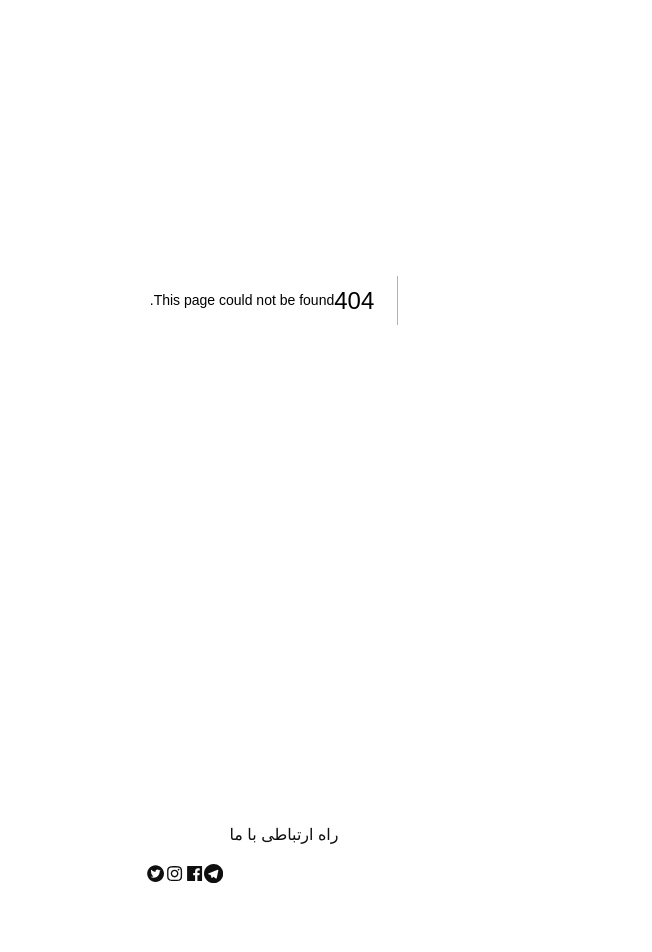
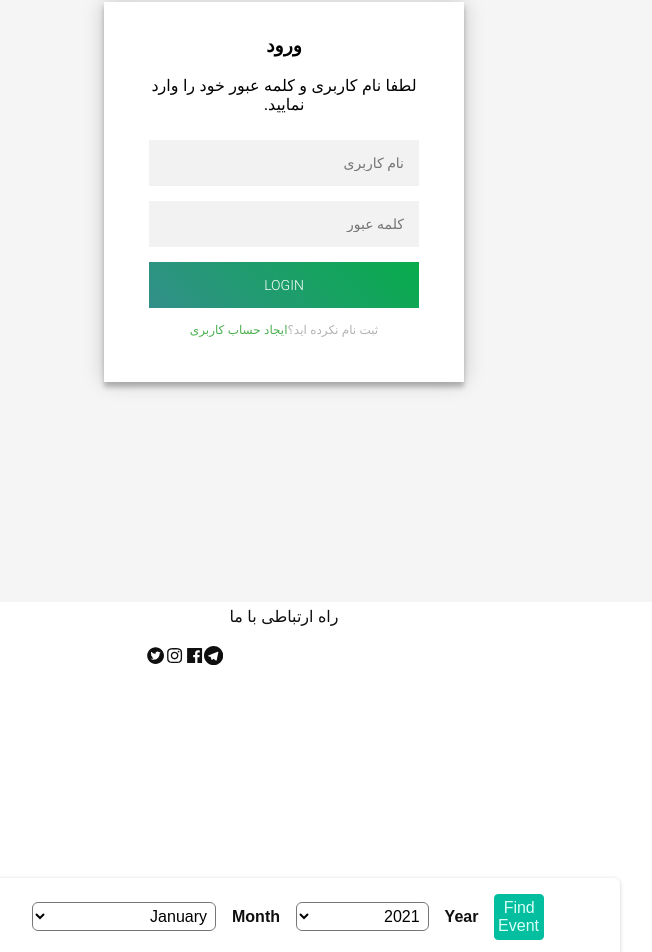
Before and after one commit to HasanAboee/uni_project, a Next.js app: page /Login_form/login in a window 1280 px wide. Before the commit this address had no page. Shown: the part 161-1113 px from the top of the page, without its empty margins (477-1129 px from the left). Built offline with nearby package versions, Linux system fonts and the light colour scheme.

Commit message:
working on adding report

```diff
--- a/components/Lasting_Figuers/search.js
+++ b/components/Lasting_Figuers/search.js
@@ -1,24 +1,65 @@
-import styles from './search.module.css'
-import { useRef } from 'react';
+import styles from "./search.module.css";
+import { useRef } from "react";
 function FaceSearch(props) {
   const title = useRef();
   const face = useRef();
-    function SubmitHandler(e){
+  function SubmitHandler(e) {
     e.preventDefault();
     const enteredTitle = title.current.value;
     const enteredFace = face.current.value;
-        props.OnSearch(enteredTitle,enteredFace)
+    props.OnSearch(enteredTitle, enteredFace);
   }
   return (
     <div className={styles.search_container}>
       <form action="/action_page.php" onSubmit={SubmitHandler}>
-        <input type="text" placeholder="چهره موردنظر" name="name" ref={title}/>
-        <input type="text" placeholder="دسته" name="category" ref={face}/>
-        <button type="submit">
-          جستجو
-        </button>
+        <input type="text" placeholder="چهره موردنظر" name="name" ref={title} />
+        <input type="text" placeholder="دسته" name="category" ref={face} />
+        <button type="submit">جستجو</button>
       </form>
     </div>
   );
 }
 export default FaceSearch;
+
+export function Report(props) {
+  const yearInputRef=useRef();
+const monthInputRef=useRef();
+function Submit(event){
+  event.preventDefault();
+  const selectedYear=yearInputRef.current.value;
+  const selectedMonth=monthInputRef.current.value;
+  props.onSearch(selectedYear,selectedMonth)
+}
+  return (
+    <form className={styles.form} onSubmit={Submit}>
+      <div className={styles.controls}>
+        <div className={styles.control}>
+        <button>Find Event</button>
+          <label htmlFor="year">Year</label>
+          <select id="year" ref={yearInputRef}>
+            <option value="2021">2021</option>
+            <option value="2022">2022</option>
+          </select>
+        </div>
+        <div className={styles.control}>
+          <label htmlFor="month">Month</label>
+          <select id="month" ref={monthInputRef}>
+            <option value="1">January</option>
+            <option value="2">February</option>
+            <option value="3">March</option>
+            <option value="4">April</option>
+            <option value="5">May</option>
+            <option value="6">Junr</option>
+            <option value="7">July</option>
+            <option value="8">August</option>
+            <option value="9">September</option>
+            <option value="10">October</option>
+            <option value="11">November</option>
+            <option value="12">December</option>
+          </select>
+        </div>
+      </div>
+
+    </form>
+  );
+}
--- a/components/Lasting_Figuers/search.module.css
+++ b/components/Lasting_Figuers/search.module.css
@@ -24,3 +24,78 @@
   .search_container button:hover {
     background: #ccc;
   }
+
+
+
+  .form {
+    margin: 2rem auto;
+    box-shadow: 0 1px 4px rgba(0,0,0,0.2);
+    padding: 1rem;
+    background-color: white;
+    border-radius: 6px;
+    width: 90%;
+    max-width: 40rem;
+    display: flex;
+    justify-content: space-between;
+    flex-direction: column;
+    gap: 1rem;
+  }
+
+  .controls {
+    position: relative;
+    right:60px;
+    width: 100%;
+    display: flex;
+    gap: 1rem;
+    flex-direction: column;
+  }
+
+  .control {
+    flex: 1;
+    display: flex;
+    gap: 1rem;
+    align-items: center;
+    justify-content: space-between;
+  }
+
+  .control label {
+    font-weight: bold;
+  }
+
+  .control select {
+    font: inherit;
+    background-color: white;
+    border-radius: 6px;
+    width: 70%;
+    padding: 0.25rem;
+  }
+
+  .form button {
+    width: 300px;
+    font: inherit;
+
+    padding: 0.25rem 0.25rem;
+    background-color: #03be9f;
+    border: 1px solid #03be9f;
+    color: #dafff7;
+    border-radius: 4px;
+  }
+
+  @media (min-width: 768px) {
+    .form {
+      flex-direction: row;
+    }
+
+    .controls {
+      width: 80%;
+      flex-direction: row;
+    }
+
+    .control select {
+      width: 100%;
+    }
+
+    .form button {
+      width: 20%;
+    }
+  }
--- a/components/Layout/layout.js
+++ b/components/Layout/layout.js
@@ -1,4 +1,5 @@
 import styles from "./layout.module.css";
+import { Report } from "../Lasting_Figuers/search";
 import {useRouter} from 'next/router'
 import Link from "next/link";
 import React from "react";
@@ -50,7 +51,7 @@ function layout(props) {
           <li>تماس با ما</li>
         </ul>
         <div className={styles.login_button_box}>
-          <button>ورود</button>
+         <Link href="/Login_form/login"><button>ورود</button></Link>
         </div>
       </nav>
       <div>{props.children}</div>
@@ -71,6 +72,7 @@ function layout(props) {
             <AiFillTwitterCircle />
           </div>
         </div>
+        <div><Report/></div>
         <div><FaceSearch OnSearch={findFaceHandler}/></div>
       </div>
     </div>
--- /dev/null
+++ b/pages/Login_form/login.js
@@ -0,0 +1,23 @@
+import { Fragment } from "react";
+import styles from "./login.module.css";
+function Login() {
+  return (
+    <div className={styles.login_page}>
+    <div className={styles.form}>
+      <div className={styles.login}>
+        <div className={styles.login_header}>
+          <h3>ورود</h3>
+          <p>لطفا نام کاربری و کلمه عبور خود را وارد نمایید.</p>
+        </div>
+      </div>
+      <form className={styles.login_form}>
+        <input type="text" placeholder="نام کاربری"/>
+        <input type="password" placeholder="کلمه عبور"/>
+        <button>login</button>
+        <p className={styles.message}>ثبت نام نکرده اید؟<a href="#">ایجاد حساب کاربری</a></p>
+      </form>
+    </div>
+  </div>
+   );
+}
+export default Login;
--- /dev/null
+++ b/pages/Login_form/login.module.css
@@ -0,0 +1,70 @@
+@import url(https://fonts.googleapis.com/css?family=Roboto:300);
+/* header .header{
+  background-color: #fff;
+  height: 45px;
+}
+header a img{
+  width: 134px;
+margin-top: 4px;
+} */
+.login_page {
+  width: 360px;
+  padding: 8% 0 0;
+  margin: auto;
+}
+.login_page .form .login{
+  margin-top: -31px;
+margin-bottom: 26px;
+}
+.form {
+  position: relative;
+  z-index: 1;
+  background: #FFFFFF;
+  max-width: 360px;
+  margin: 0 auto 100px;
+  padding: 45px;
+  text-align: center;
+  box-shadow: 0 0 20px 0 rgba(0, 0, 0, 0.2), 0 5px 5px 0 rgba(0, 0, 0, 0.24);
+}
+.form input {
+  font-family: "Roboto", sans-serif;
+  outline: 0;
+  background: #f2f2f2;
+  width: 100%;
+  border: 0;
+  margin: 0 0 15px;
+  padding: 15px;
+  box-sizing: border-box;
+  font-size: 14px;
+}
+.form button {
+  font-family: "Roboto", sans-serif;
+  text-transform: uppercase;
+  outline: 0;
+  background-color: #328f8a;
+  background-image: linear-gradient(45deg,#328f8a,#08ac4b);
+  width: 100%;
+  border: 0;
+  padding: 15px;
+  color: #FFFFFF;
+  font-size: 14px;
+  -webkit-transition: all 0.3 ease;
+  transition: all 0.3 ease;
+  cursor: pointer;
+}
+.form .message {
+  margin: 15px 0 0;
+  color: #b3b3b3;
+  font-size: 12px;
+}
+.form .message a {
+  color: #4CAF50;
+  text-decoration: none;
+}
+
+.container {
+  position: relative;
+  z-index: 1;
+  max-width: 300px;
+  margin: 0 auto;
+}
--- a/pages/form.js
+++ b/pages/form.js
@@ -1,14 +1,8 @@
 import Form from "../components/form/form";
-import { useHistory } from "react-router-dom";
 import AddHandler from "./api/addHandler";
 
 function NewForm() {
-//   const history = useHistory();
 
-//   const handleAddMeetup = async (data) => {
-//     await AddHandler(data);
-//     history.replace("/");
-//   };
   return (
     <section>
       <h1>اضافه کردن چهره جدید</h1>
--- a/pages/index.js
+++ b/pages/index.js
@@ -1,11 +1,8 @@
 import Content from "../components/header/content";
 import { getAllFigures } from "../dummy_data";
 import FigureList from "../components/Lasting_Figuers/Figure_List";
-import { useRouter } from "next/router";
 function HomePage() {
   const AllFaces = getAllFigures();
-  const router = useRouter();
-
 
   return (
     <section>
```
Lines whose indentation alone changed are shown as unchanged.
